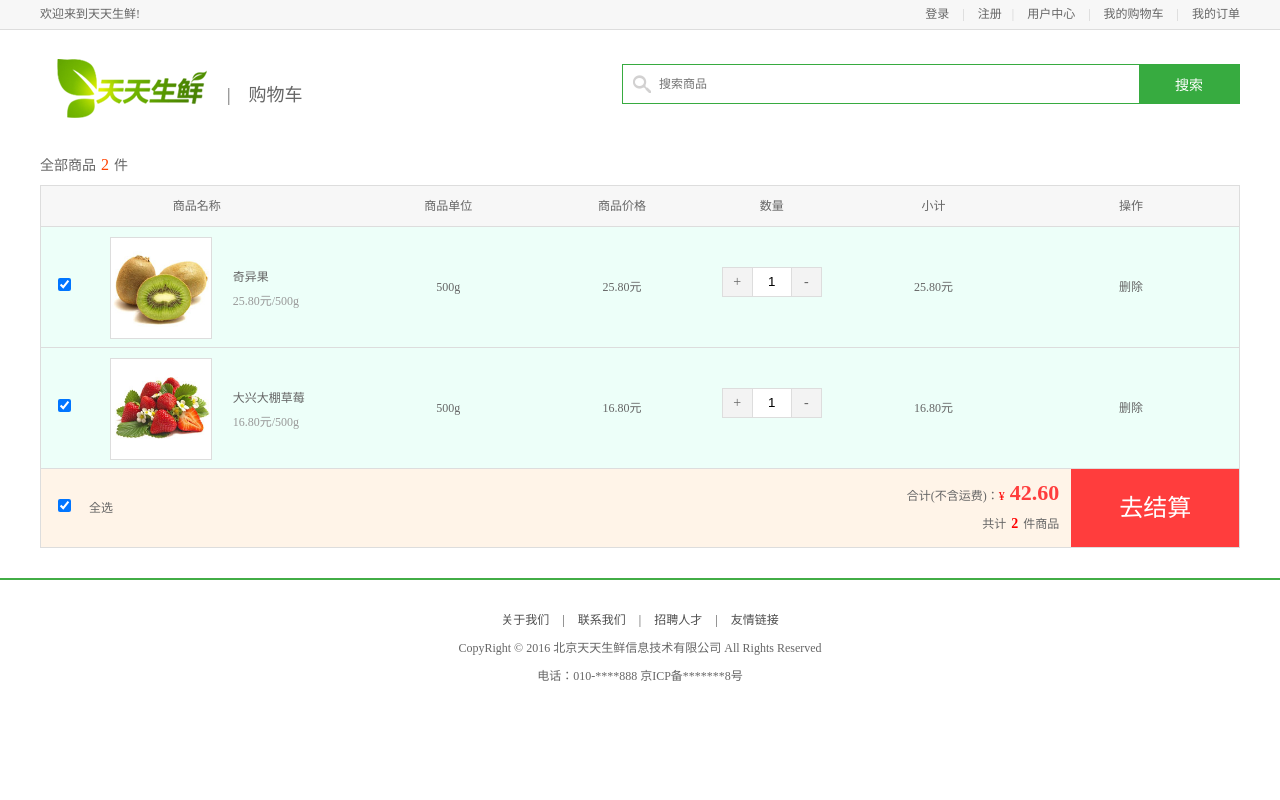
After one commit to python-tian/djangoshop, a Django app: page /buyer/buyercar/ in a window 1280 px wide. The commit adds this page. Run offline with Django 3.2, Linux system fonts and the light colour scheme; some libraries are stand-ins or nearby versions.

Commit message:
2019-07-28商城项目

```diff
--- /dev/null
+++ b/Freshshop/Buyer/templates/buyer/buyercar.html
@@ -0,0 +1,109 @@
+<!DOCTYPE html PUBLIC "-//W3C//DTD XHTML 1.0 Transitional//EN" "http://www.w3.org/TR/xhtml1/DTD/xhtml1-transitional.dtd">
+<html xmlns="http://www.w3.org/1999/xhtml" xml:lang="en">
+<head>
+	<meta http-equiv="Content-Type" content="text/html;charset=UTF-8">
+	<title>天天生鲜-购物车</title>
+	<link rel="stylesheet" type="text/css" href="/static/buyer/css/reset.css">
+	<link rel="stylesheet" type="text/css" href="/static/buyer/css/main.css">
+</head>
+<body>
+	<div class="header_con">
+		<div class="header">
+			<div class="welcome fl">欢迎来到天天生鲜!</div>
+			<div class="fr">
+				<div class="login_info fl">
+					欢迎您：<em>张 山</em>
+				</div>
+				<div class="login_btn fl">
+					<a href="login.html">登录</a>
+					<span>|</span>
+					<a href="register.html">注册</a>
+				</div>
+				<div class="user_link fl">
+					<span>|</span>
+					<a href="user_center_info.html">用户中心</a>
+					<span>|</span>
+					<a href="cart.html">我的购物车</a>
+					<span>|</span>
+					<a href="user_center_order.html">我的订单</a>
+				</div>
+			</div>
+		</div>
+	</div>
+
+	<div class="search_bar clearfix">
+		<a href="index.html" class="logo fl"><img src="/static/buyer/images/logo.png"></a>
+		<div class="sub_page_name fl">|&nbsp;&nbsp;&nbsp;&nbsp;购物车</div>
+		<div class="search_con fr">
+			<input type="text" class="input_text fl" name="" placeholder="搜索商品">
+			<input type="button" class="input_btn fr" name="" value="搜索">
+		</div>
+	</div>
+
+	<div class="total_count">全部商品<em>2</em>件</div>
+	<ul class="cart_list_th clearfix">
+		<li class="col01">商品名称</li>
+		<li class="col02">商品单位</li>
+		<li class="col03">商品价格</li>
+		<li class="col04">数量</li>
+		<li class="col05">小计</li>
+		<li class="col06">操作</li>
+	</ul>
+	<ul class="cart_list_td clearfix">
+		<li class="col01"><input type="checkbox" name="" checked></li>
+		<li class="col02"><img src="/static/buyer/images/goods/goods012.jpg"></li>
+		<li class="col03">奇异果<br><em>25.80元/500g</em></li>
+		<li class="col04">500g</li>
+		<li class="col05">25.80元</li>
+		<li class="col06">
+			<div class="num_add">
+				<a href="javascript:;" class="add fl">+</a>
+				<input type="text" class="num_show fl" value="1">
+				<a href="javascript:;" class="minus fl">-</a>
+			</div>
+		</li>
+		<li class="col07">25.80元</li>
+		<li class="col08"><a href="javascript:;">删除</a></li>
+	</ul>
+
+	<ul class="cart_list_td clearfix">
+		<li class="col01"><input type="checkbox" name="" checked></li>
+		<li class="col02"><img src="/static/buyer/images/goods/goods003.jpg"></li>
+		<li class="col03">大兴大棚草莓<br><em>16.80元/500g</em></li>
+		<li class="col04">500g</li>
+		<li class="col05">16.80元</li>
+		<li class="col06">
+			<div class="num_add">
+				<a href="javascript:;" class="add fl">+</a>
+				<input type="text" class="num_show fl" value="1">
+				<a href="javascript:;" class="minus fl">-</a>
+			</div>
+		</li>
+		<li class="col07">16.80元</li>
+		<li class="col08"><a href="javascript:;">删除</a></li>
+	</ul>
+
+
+	<ul class="settlements">
+		<li class="col01"><input type="checkbox" name="" checked=""></li>
+		<li class="col02">全选</li>
+		<li class="col03">合计(不含运费)：<span>¥</span><em>42.60</em><br>共计<b>2</b>件商品</li>
+		<li class="col04"><a href="place_order.html">去结算</a></li>
+	</ul>
+
+	<div class="footer">
+		<div class="foot_link">
+			<a href="#">关于我们</a>
+			<span>|</span>
+			<a href="#">联系我们</a>
+			<span>|</span>
+			<a href="#">招聘人才</a>
+			<span>|</span>
+			<a href="#">友情链接</a>
+		</div>
+		<p>CopyRight © 2016 北京天天生鲜信息技术有限公司 All Rights Reserved</p>
+		<p>电话：010-****888    京ICP备*******8号</p>
+	</div>
+
+</body>
+</html>
--- a/Freshshop/Buyer/templates/buyer/goods.html
+++ b/Freshshop/Buyer/templates/buyer/goods.html
@@ -34,7 +34,7 @@
 			<div class="operate_btn">
 {#				<a href="/buyer/user/" class="buy_btn">立即购买</a>#}
                 <input value="立即购买" type="submit" class="buy_btn">
-				<a href="javascript:;" class="add_cart" id="add_cart">加入购物车</a>
+				<a href="/buyer/buyercar/?id={{ goods.id }}" class="add_cart" id="add_cart">加入购物车</a>
 			</div>
 		</div>
 	</div>
--- a/Freshshop/Buyer/urls.py
+++ b/Freshshop/Buyer/urls.py
@@ -9,7 +9,8 @@ urlpatterns = [
     path('goods/',goods),
     path('base1/',base1),
     path('user/',user),
-    re_path(r'cut_delete/(?P<state>\w+)',cut_delete)
+    re_path(r'cut_delete/(?P<state>\w+)',cut_delete),
+    path('buyercar/',buyercar)
 
 ]
 urlpatterns += [
--- a/Freshshop/Buyer/views.py
+++ b/Freshshop/Buyer/views.py
@@ -1,5 +1,4 @@
 import random
-
 from Buyer.models import *
 from Store.models import *
 from django.shortcuts import render
@@ -222,5 +221,7 @@ def cut_delete(request,state):
             customer.save()
     return HttpResponseRedirect(referer)
 #购物车的功能
-
+def buyercar(request):
+    pass
+    return render(request,"buyer/buyercar.html",locals())
 # Create your views here.
```
Also changed, not shown: Freshshop/db.sqlite3.
